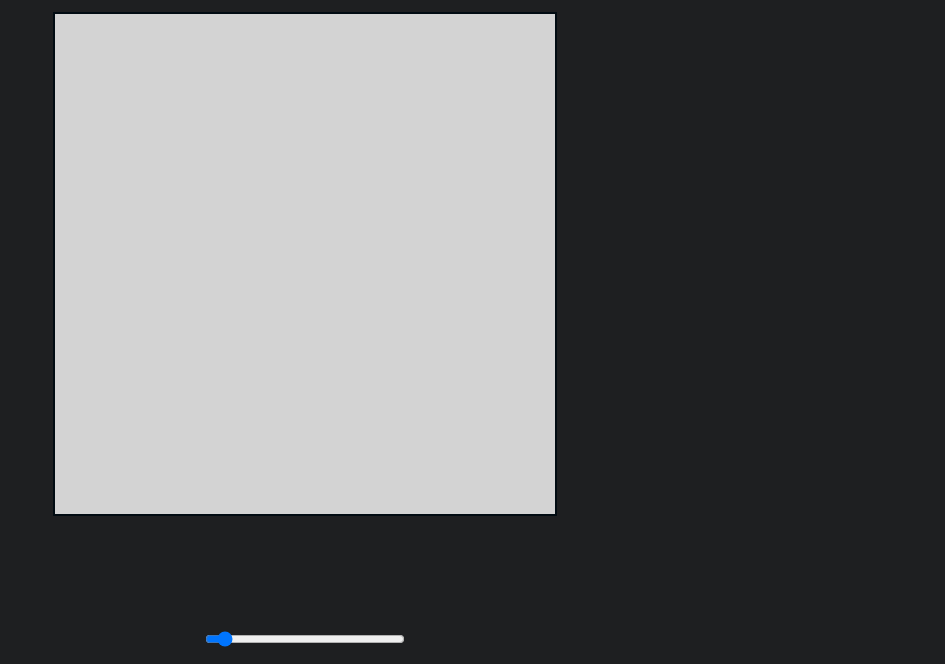
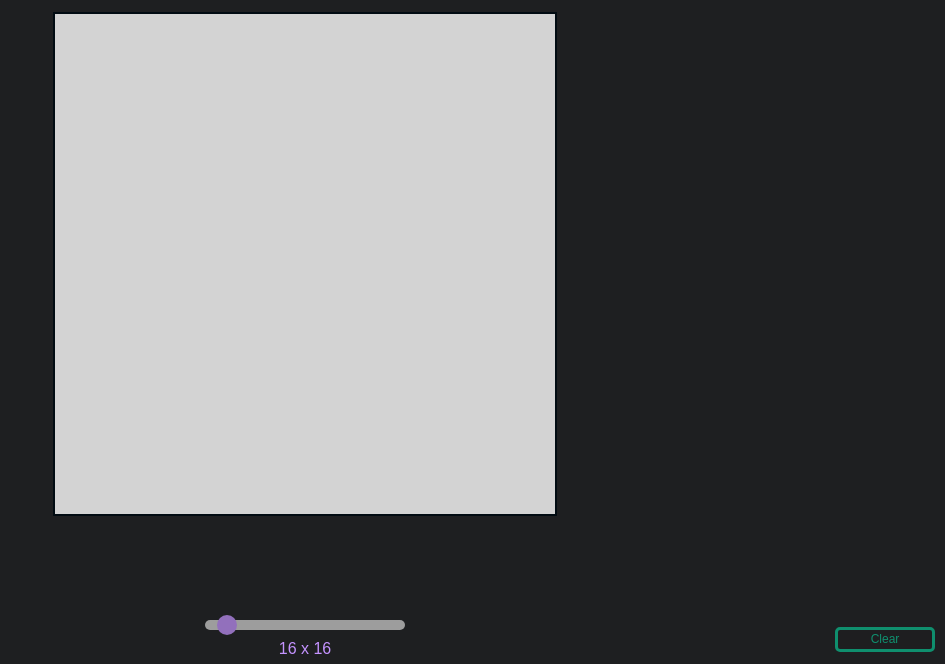
Before and after one commit to rahulsingh34/etch-a-sketch, a plain HTML site: page index.html in a window 1280 px wide. Shown: the part 136-800 px from the top of the page, without its empty margins (335-1280 px from the left). Drawn offline with Linux system fonts and the light colour scheme; a web font is replaced by a local one.

Commit message:
Flexible grid added clear button added

```diff
--- a/index.html
+++ b/index.html
@@ -18,7 +18,9 @@
 		<div id="nav">
 			<div id="slide-container">
 				<input type="range" min="10" max="100" value="16" name="size" id="slider">
+				<p id="output"> </p>
 			</div>
+			<button id="clear">Clear</button>
 		</div>
 	</div>
 </body>
--- a/script.js
+++ b/script.js
@@ -1,4 +1,6 @@
-for (i = 0; i < 256; i++) {
+const grid = document.getElementById('etch');
+
+for (i = 0; i < 16; i++) {
 	let gridBox = document.createElement('div');
 	gridBox.classList.add('grid-box');
 	document.getElementById('etch').appendChild(gridBox);
@@ -11,3 +13,24 @@ gridBoxes.forEach((gridBox) => {
 		gridBox.classList.add('hovered');
 	});
 });
+
+let slider = document.getElementById("slider");
+let slider_output = document.getElementById("output");
+slider_output.innerText = slider.value + ' x ' + slider.value;
+
+slider.oninput = function () {
+	slider_output.innerText = this.value + ' x ' + this.value;
+	grid.innerHTML = ' ';
+	for (i = 0; i < parseInt(this.value); i++) {
+		let gridBox = document.createElement('div');
+		gridBox.classList.add('grid-box');
+		document.getElementById('etch').appendChild(gridBox);
+	}
+	let gridBoxes = document.querySelectorAll('.grid-box');
+
+	gridBoxes.forEach((gridBox) => {
+	gridBox.addEventListener('mouseenter', () => {
+		gridBox.classList.add('hovered');
+	});
+});
+}
--- a/styles.css
+++ b/styles.css
@@ -6,6 +6,8 @@
 	--blue: #00ffbc;
 	--pink: #ff00b4;
 	--sbackground: #010B12;
+	--height: 16;
+	--width: 16;
 }
 
 * {
@@ -25,8 +27,6 @@
 	display: grid;
 	height: 500px;
 	width: 500px;
-	grid-template-columns: repeat(16, 1fr);
-	grid-template-rows: repeat(16, 1fr);
 	background-color: lightgray;
 	border: var(--sbackground) solid 2px;
 }
@@ -49,7 +49,31 @@ h1 {
 	position: fixed;
 	bottom: 0;
 	height: 50px;
+	width: 100%;
 	display: flex;
+	align-items: center;
+	justify-content: center;
+}
+
+#clear {
+	background-color: var(--background);
+	border: var(--blue) solid;
+	color: var(--blue);
+	height: 25px;
+	width: 100px;
+	text-align: center;
+	font-family: 'ArcadeClassic', sans-serif;
+	font-size: 12px;
+	opacity: .5;
+	border-radius: 5px;
+	position: absolute;
+	right: 0;
+	margin-right: 10px;
+}
+
+#clear:hover {
+	opacity: 1;
+	transition-duration: 0.5s;
 }
 
 #slide-container {
@@ -57,8 +81,42 @@ h1 {
 	display: flex;
 	align-items: center;
 	justify-content: center;
+	flex-direction: column;
+	margin: 50px;
   }
 
 #slider {
-	width: 100%;
+	margin-bottom: 10px;
+	-webkit-appearance: none;
+  	width: 100%;
+  	height: 10px;
+  	border-radius: 5px;
+ 	background: lightgray;
+  	outline: none;
+  	opacity: 0.7;
+  	-webkit-transition: .2s;
+  	transition: opacity .2s;
 }
+
+#slider::-webkit-slider-thumb {
+	-webkit-appearance: none;
+	appearance: none;
+	width: 20px;
+	height: 20px;
+	border-radius: 50%;
+	background: var(--purple);
+	cursor: pointer;
+  }
+
+  #slider::-moz-range-thumb {
+	width: 20px;
+	height: 20px;
+	border-radius: 50%;
+	background: var(--purple);
+	cursor: pointer;
+  }
+
+#output {
+	font-family: 'ArcadeClassic', sans-serif;
+	color: var(--purple);
+}
```
